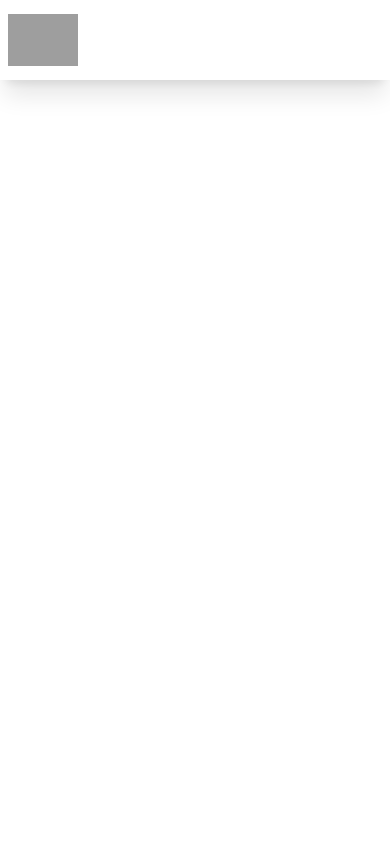
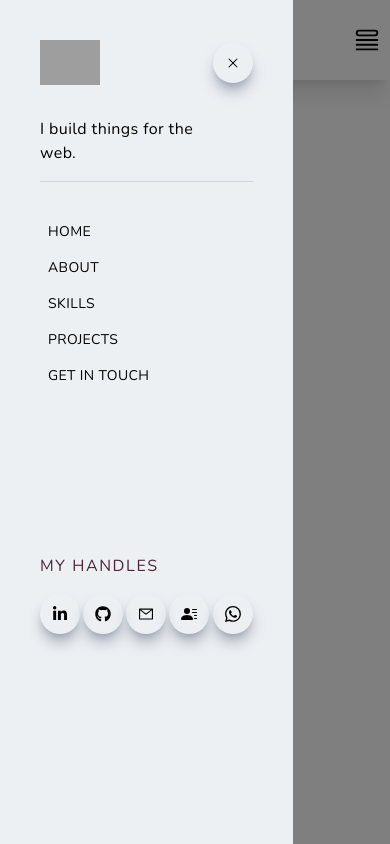
Before and after one commit to Shai9/nextjs-portfolio, a Next.js app: page / in a window 390 px wide. Built offline with nearby package versions, Linux system fonts and the light colour scheme; grey boxes are pictures that could not be loaded.

Commit message:
create navbar

```diff
--- a/components/Navbar.jsx
+++ b/components/Navbar.jsx
@@ -1,6 +1,14 @@
 import React from 'react'
 import Image from 'next/image'
 import Link from 'next/link'
+import {  AiOutlineMail } from 'react-icons/ai';
+import { HiOutlineQueueList, HiXMark} from "react-icons/hi2";
+import { FaLinkedinIn, FaGithub } from "react-icons/fa";
+import { BsFillPersonLinesFill, BsWhatsapp } from 'react-icons/bs';
+import { useState } from 'react'
+
+
+
 
 function Navbar() {
   return (
@@ -30,11 +38,67 @@
             <li className='ml-10 text-sm uppercase border-b '>Get in touch</li>
           </Link>
         </ul>
-        <div>
-
+        <div className='md:hidden'>
+        <HiOutlineQueueList size={30}/>
         </div>
       </div>
       </div>
+      <div className='md:hidden fixed left-0 top-0 w-full h-screen bg-black/50'>
+        <div className='fixed left-0 top-0 w-[75%] sm:w-[60%] md:w-[45%] h-screen bg-[#ecf0f3] p-10 ease-in duration-500'>
+        <div>
+          <div className='flex w-full items-center justify-between'>
+            <Image src='/../public/assets/navlogo.png' alt='/' width='60' height='20' />
+            <div className='rounded-full shadow-lg shadow-gray-400 p-3 cursor-pointer'>
+              <HiXMark />
+            </div>
+          </div>
+          <div className='border-b border-gray-300 my-4'>
+            <p className='w-[85%] md:w-[90%] py-4'>I build things for the web.</p>
+          </div>
+        </div>
+        <div>
+          <div className='py-4 flex flex-col'>
+            <ul className='uppercase'>
+              <Link href='/'>
+                <li className='p-2 text-sm'>Home</li>
+              </Link>
+              <Link href='/'>
+                <li className='p-2 text-sm'>About</li>
+              </Link>
+              <Link href='/'>
+                <li className='p-2 text-sm'>Skills</li>
+              </Link>
+              <Link href='/'>
+                <li className='p-2 text-sm'>Projects</li>
+              </Link>
+              <Link href='/'>
+                <li className='p-2 text-sm'>Get in touch</li>
+              </Link>
+            </ul>
+            <div className='pt-40 '>
+              <p className='uppercase tracking-widest text-[#4b263a]'>My Handles</p>
+            </div>
+            <div className='flex items-center justify-between my-4 w-full sm:w-[80%]'>
+            <div className='rounded-full shadow-lg shadow-gray-400 p-3 cursor-pointer hover:scale-105 ease-in duration-300'>
+              <FaLinkedinIn />
+            </div>
+            <div className='rounded-full shadow-lg shadow-gray-400 p-3 cursor-pointer hover:scale-105 ease-in duration-300'>
+            <FaGithub />
+            </div>
+            <div className='rounded-full shadow-lg shadow-gray-400 p-3 cursor-pointer hover:scale-105 ease-in duration-300'>
+            <AiOutlineMail />
+            </div>
+            <div className='rounded-full shadow-lg shadow-gray-400 p-3 cursor-pointer hover:scale-105 ease-in duration-300'>
+            <BsFillPersonLinesFill />
+            </div>
+            <div className='rounded-full shadow-lg shadow-gray-400 p-3 cursor-pointer hover:scale-105 ease-in duration-300'>
+            <BsWhatsapp />
+            </div>
+            </div>
+          </div>
+        </div>
+        </div>
+    </div>
     </div>
   )
 }
--- /dev/null
+++ b/pages/_document.js
@@ -0,0 +1,21 @@
+import Document, { Html, Head, Main, NextScript } from "next/document";
+
+class MyDocument extends Document {
+  render() {
+    return (
+      <Html>
+        <Head>
+        <link rel="preconnect" href="https://fonts.googleapis.com" />
+        <link rel="preconnect" href="https://fonts.gstatic.com" crossorigin />
+        <link href="https://fonts.googleapis.com/css2?family=Nunito:wght@200;400;800&display=swap" rel="stylesheet" />
+        </Head>
+        <body>
+          <Main />
+          <NextScript />
+        </body>
+      </Html>
+    );
+  }
+}
+
+export default MyDocument;
--- a/styles/globals.css
+++ b/styles/globals.css
@@ -3,8 +3,14 @@
 @tailwind utilities;
 
 @layer base {
+
+  body {
+    font-family: 'Nunito', sans-serif;
+  }
+
   body {
     @apply bg-white tracking-wide
+
   }
 
   h1, h2, h3, h4 {
```
